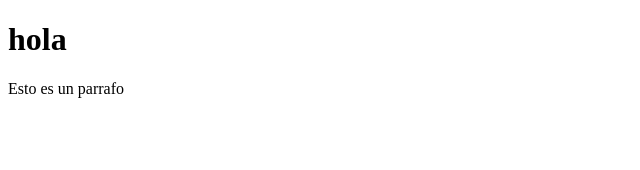
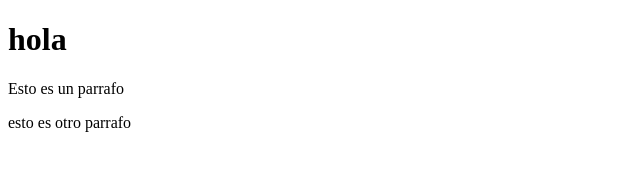
Before and after one commit to Iria24/proyecto, a plain HTML site: page index.html in a window 1280 px wide. Shown: the whole page, without its empty margins (0-640 px from the left). Drawn offline with Linux system fonts and the light colour scheme.

Commit message:
otro parrafo

```diff
--- a/index.html
+++ b/index.html
@@ -8,5 +8,6 @@
 <body>
     <h1>hola</h1>
     <p>Esto es un parrafo</p>
+    <p>esto es otro parrafo</p>
 </body>
 </html>
```
